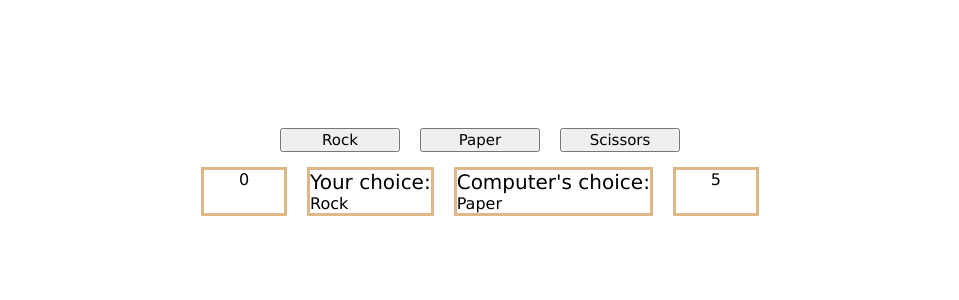
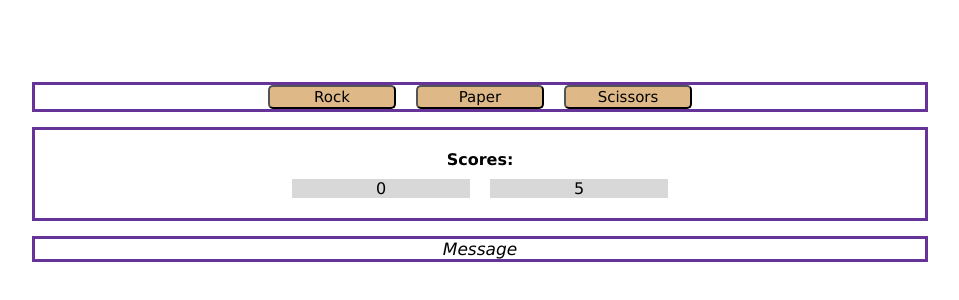
Before and after one commit to bekard/top-rock-paper-scissors, a plain HTML site: page index.html in a window 1280 px wide. Shown: the part 228-528 px from the top of the page, without its empty margins (160-1119 px from the left). Drawn offline with Linux system fonts and the light colour scheme.

Commit message:
[mod] add styles for buttons, scores and message

```diff
--- a/index.html
+++ b/index.html
@@ -9,32 +9,20 @@
   <title>Rock Paper Scissors Game</title>
 </head>
 <body>
-  <ul id="buttons">
-    <li>
-      <button id="rock">Rock</button>
-    </li>
-
-    <li>
-      <button id="paper">Paper</button>
-    </li>
-
-    <li>
-      <button id="scissors">Scissors</button>
-    </li>
+  <ul class="same-margin" id="buttons">
+    <li><button id="rock">Rock</button></li>
+    <li><button id="paper">Paper</button></li>
+    <li><button id="scissors">Scissors</button></li>
   </ul>
 
-  <div id="choices">
-    <div class="score" id="player-score">0</div>
-    <div class="choice-holder">
-      <div style="font-size: 20px;">Your choice:</div>
-      <div class="palyer-choice">Rock</div>
+  <div class="same-margin" id="board">
+    <div><strong>Scores:</strong></div>
+    <div id="scores">
+      <div class="score" id="player-score">0</div>
+      <div class="score" id="pc-score">5</div>
     </div>
-    <div class="choice-holder">
-      <div style="font-size: 20px;">Computer's choice:</div>
-      <div class="pc-choice">Paper</div>
-    </div>
-    <div class="score" id="pc-score">5</div>
   </div>
+  <div class="same-margin" id="message"><em>Message</em></div>
 
 </body>
 </html>
--- a/styles.css
+++ b/styles.css
@@ -13,32 +13,56 @@ body {
 
 #buttons {
   list-style-type: none;
-  margin: 0;
+  margin-top: 0;
+  margin-bottom: 0;
   padding: 0;
+  display: flex;
+  justify-content: center;
+  gap: 20px;
+  border: medium solid rebeccapurple;
+}
+
+#buttons button {
+  font-size: 15px;
+  min-width: 10vw;
+  background-color: burlywood;
+  border-radius: 5px;
+}
+
+#board {
+  padding-top: 20px;
+  padding-bottom: 20px;
+  display: flex;
+  flex-flow: column wrap;
+  align-items: center;
+  justify-content: center;
+  border: medium solid rebeccapurple;
+  gap: 10px;
+}
+.score {
+  flex: 0 1 20%;
+  background-color: rgb(216, 216, 216);
+  display: table-cell;
+  vertical-align: middle;
+  text-align: center;
+}
+
+#scores {
+  align-self: stretch;
   display: flex;
   justify-content: center;
   gap: 20px;
 }
 
-#buttons button {
-  font-size: 15px;
-  min-width: 15vh;
+#message {
+  min-width: 50vw;
+  text-align: center;
+  border: medium solid rebeccapurple;
+  word-wrap: normal;
+  font-size: 17px;
+  font-weight: lighter;
 }
 
-#choices {
-  display: flex;
-  gap: 20px;
-  justify-content: center;
+.same-margin {
+  margin-inline: 15vw;
 }
-
-.choice-holder {
-  border: medium solid burlywood;
-}
-
-.score {
-  min-width: 10vh;
-  border: medium solid burlywood;
-  display: table-cell;
-  vertical-align: middle;
-  text-align: center;
-}
```
